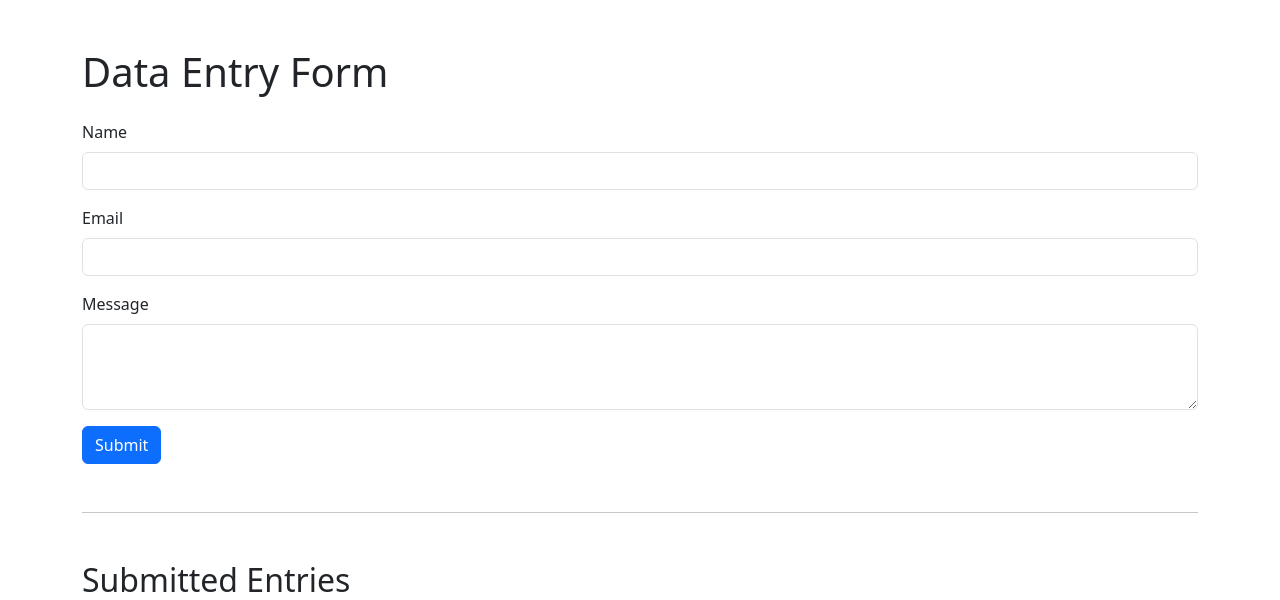
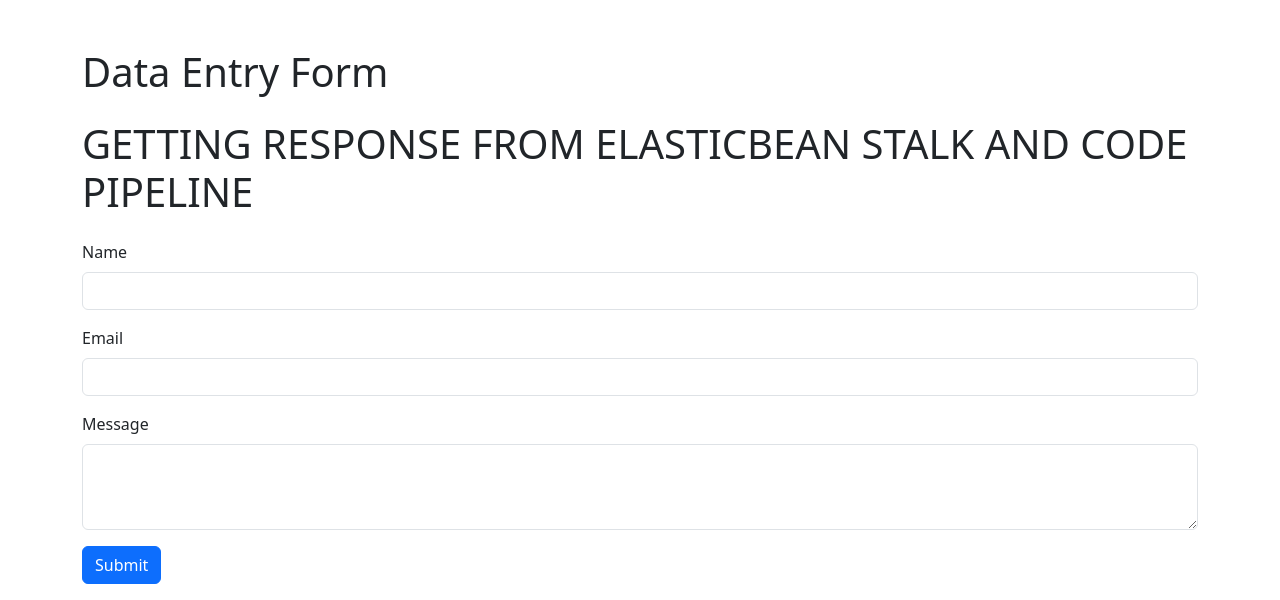
Before and after one commit to Balachandru-ai/flask-ebs, a Flask app: page / in a window 1280 px wide. Shown: the top 600 px of the page. Run offline with Flask 3, Linux system fonts and the light colour scheme.

Commit message:
Update header in index.html for response messages
Added a new header for response messages from Elastic Beanstalk and CodePipeline.

```diff
--- a/templates/index.html
+++ b/templates/index.html
@@ -6,7 +6,8 @@
 </head>
 <body>
 <div class="container mt-5">
-    <h1 class="mb-4">Data Entry Form</h1>
+    <h1 class="mb-4">Data Entry Form </h1>
+    <h1 class="mb-4">GETTING RESPONSE FROM ELASTICBEAN STALK AND CODE PIPELINE</h1>
     {% with messages = get_flashed_messages(with_categories=true) %}
         {% if messages %}
             {% for category, message in messages %}
```
